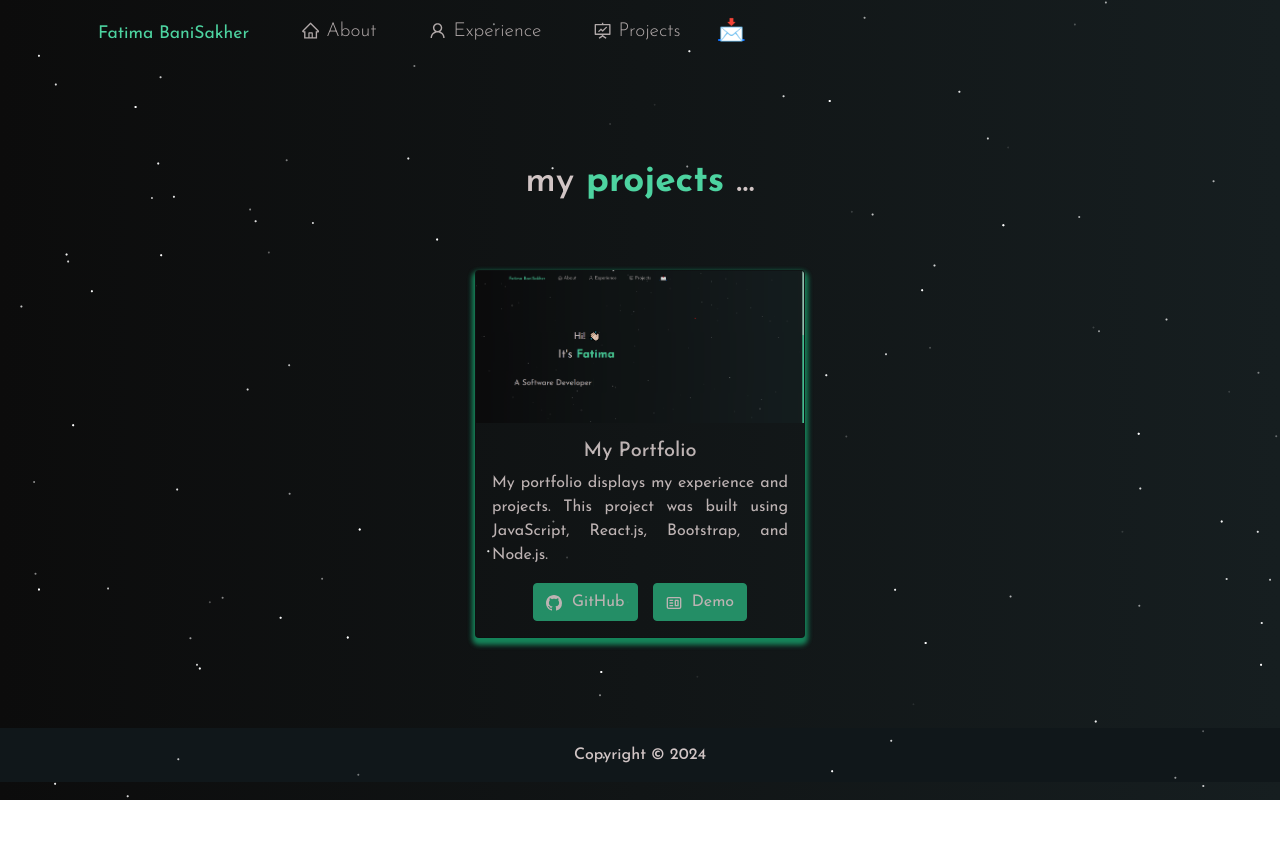
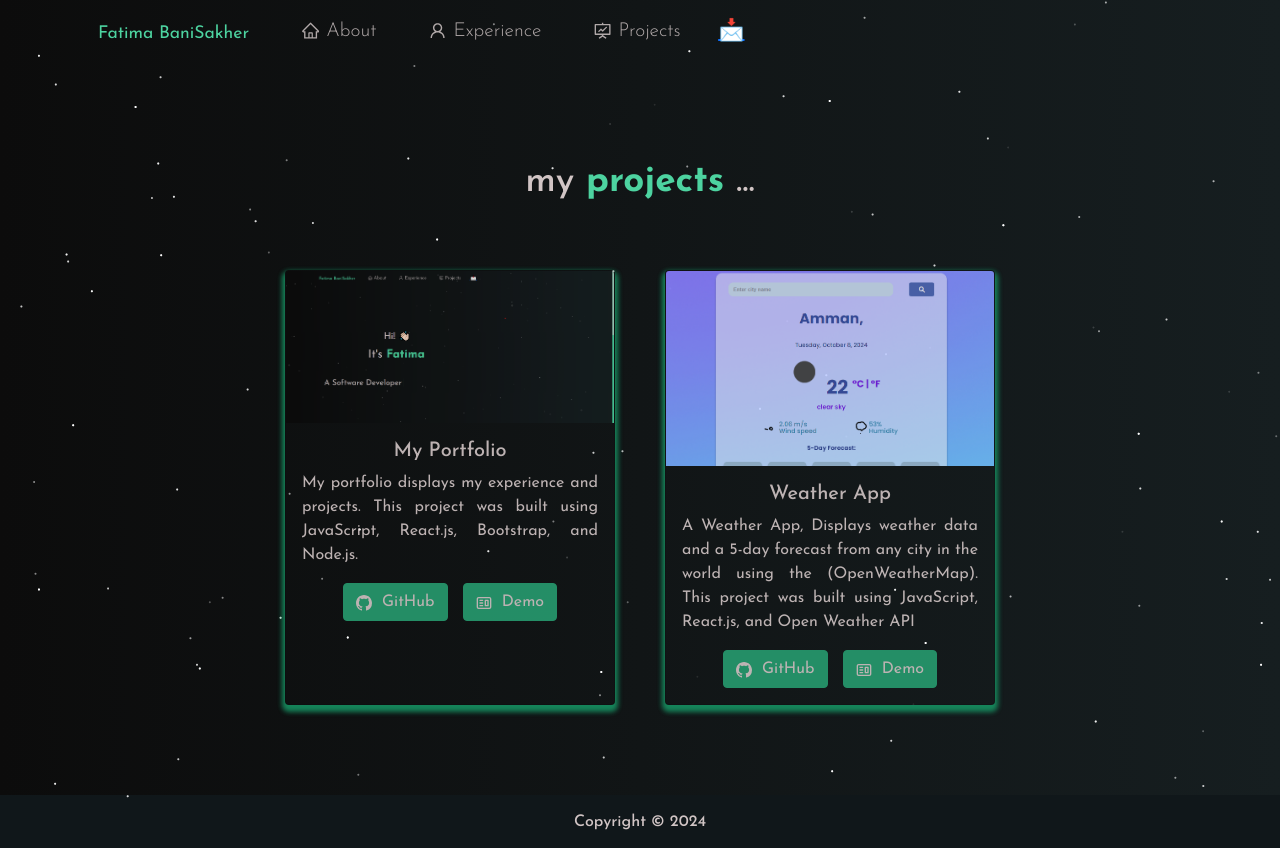
Before and after one commit to fatiimhh/fatiimhh.github.io, a React (Create React App) app: page /project in a window 1280 px wide. Before the commit the page ends 800 px from the top, so only its background shows below. Built offline with nearby package versions, Linux system fonts and the light colour scheme; a web font is replaced by a local one.

Commit message:
update Projects

```diff
--- a/src/components/Projects/Projects.js
+++ b/src/components/Projects/Projects.js
@@ -7,7 +7,7 @@ import emotion from "../../Assets/Projects/emotion.png";
 import editor from "../../Assets/Projects/codeEditor.png";
 import myport from "../../Assets/Projects/myport.png";
 import suicide from "../../Assets/Projects/suicide.png";
-import bitsOfCode from "../../Assets/Projects/blog.png";
+import weatherapp from "../../Assets/Projects/weatherapp.png";
 
 function Projects() {
   return (
@@ -31,18 +31,18 @@ function Projects() {
               demoLink="https://fatiimhh.github.io/"
             />
           </Col>
- {/*
+
           <Col md={4} className="project-card">
             <ProjectCard
-              imgPath={bitsOfCode}
+              imgPath={weatherapp}
               isBlog={false}
-              title="***"
-              description="***"
-              ghLink=""
-              demoLink=""
+              title="Weather App"
+              description="A Weather App, Displays weather data and a 5-day forecast from any city in the world using the (OpenWeatherMap). This project was built using JavaScript, React.js, and Open Weather API"
+              ghLink="https://github.com/fatiimhh/Weather-App?tab=readme-ov-file"
+              demoLink="https://fatiimhh.github.io/Weather-App/"
             />
           </Col>
-
+ {/*
           <Col md={4} className="project-card">
             <ProjectCard
               imgPath={editor}
```
Also changed, not shown: src/Assets/Projects/blog.png (deleted), src/Assets/Projects/weatherapp.png (added).
